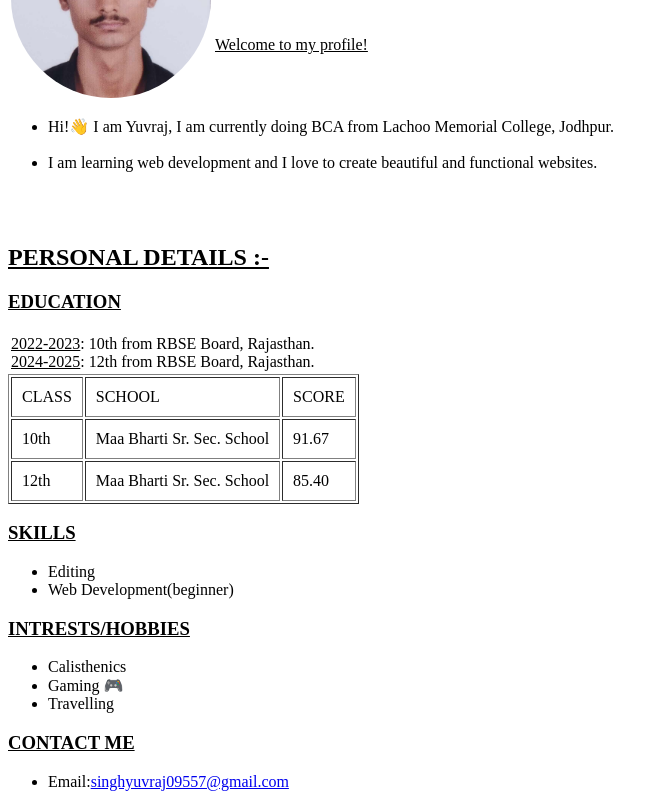
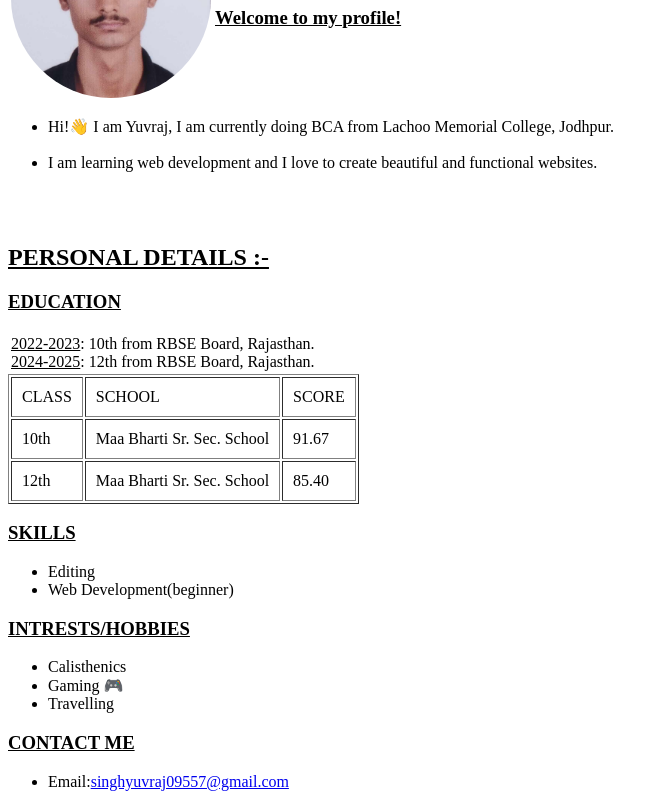
Before and after one commit to yuvrajsingh318/Portfolio, a plain HTML site: page index.html in a window 1280 px wide. Shown: the part 113-920 px from the top of the page, without its empty margins (0-668 px from the left). Drawn offline with Linux system fonts and the light colour scheme.

Commit message:
Add files via upload

```diff
--- a/index.html
+++ b/index.html
@@ -8,31 +8,29 @@
     <table>
         <tr>
             <td>
-                <input type="image" src="profile.jpg" alt="Profile Picture"
+                <input type="image"  src="profile.jpg" alt="Profile Picture"
                     style="width:200px; height:200px; border-radius:50%; object-fit:cover;">
 
             </td>
-            <td align=""><b><h1> YUVRAJ SINGH</h1> </b><br><br><u>Welcome to my profile! </u> </td>
+            <td align=""><b><h1> YUVRAJ SINGH</h1> </b><u> <h3>Welcome to my profile!</h3> </u> </td>
         </tr>
     </table><ul>
-    <li>Hi!👋 I am Yuvraj, I am currently doing BCA from Lachoo Memorial College, Jodhpur.</li><br>
-    <li>I am learning web development and I love to create beautiful and functional websites.</li>
-    </ul><br><br>
+   <li> Hi!👋 I am Yuvraj, I am currently doing BCA from Lachoo Memorial College, Jodhpur.</li><br>
+   <li> I am learning web development and I love to create beautiful and functional websites.</li>
+    </ul> <br><br>
     <h2> <u>PERSONAL DETAILS :-</u></h2>
     <h3> <u>EDUCATION</u></h3>
     <table>
         <tr>
             <td>
                 <u>2022-2023</u>: 10th from RBSE Board, Rajasthan.<br>
-               <u> 2024-2025</u>: 12th from RBSE Board, Rajasthan.<br>
+                <u> 2024-2025</u>: 12th from RBSE Board, Rajasthan.<br>
             </td>
         </tr>
     </table>
     <table border="1" cellpadding="10">
         <tr>
-            <td>
-                CLASS
-            </td>
+            <td>CLASS</td>
             <td> SCHOOL</td>
             <td> SCORE</td>
         </tr>
@@ -56,7 +54,7 @@
         <li>Calisthenics</li>
         <li>Gaming 🎮</li>
         <li>Travelling</li>
-        </ul>
+    </ul>
     <h3> <u>CONTACT ME</u></h3>
     <ul>
         <li>Email:<a href="mailto:singhyuvraj09557@gmail.com">singhyuvraj09557@gmail.com</a></li>
```
